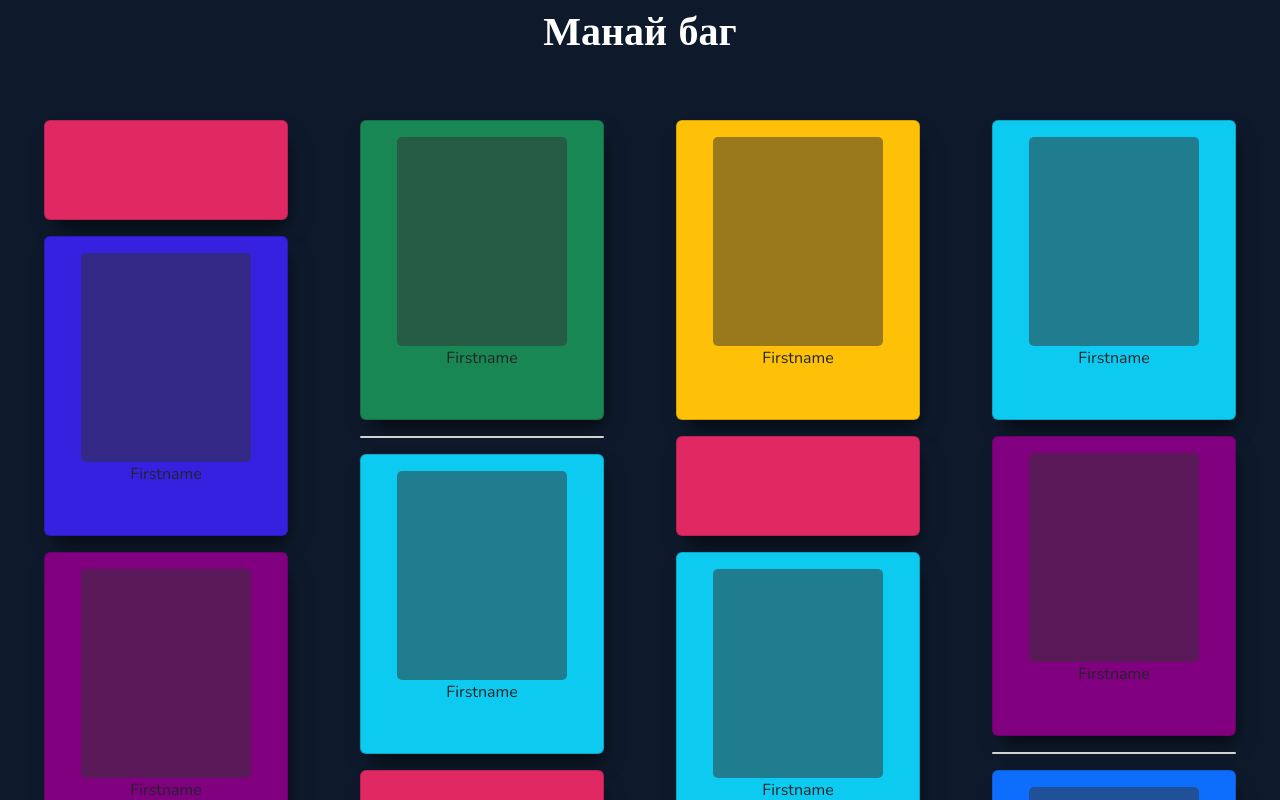
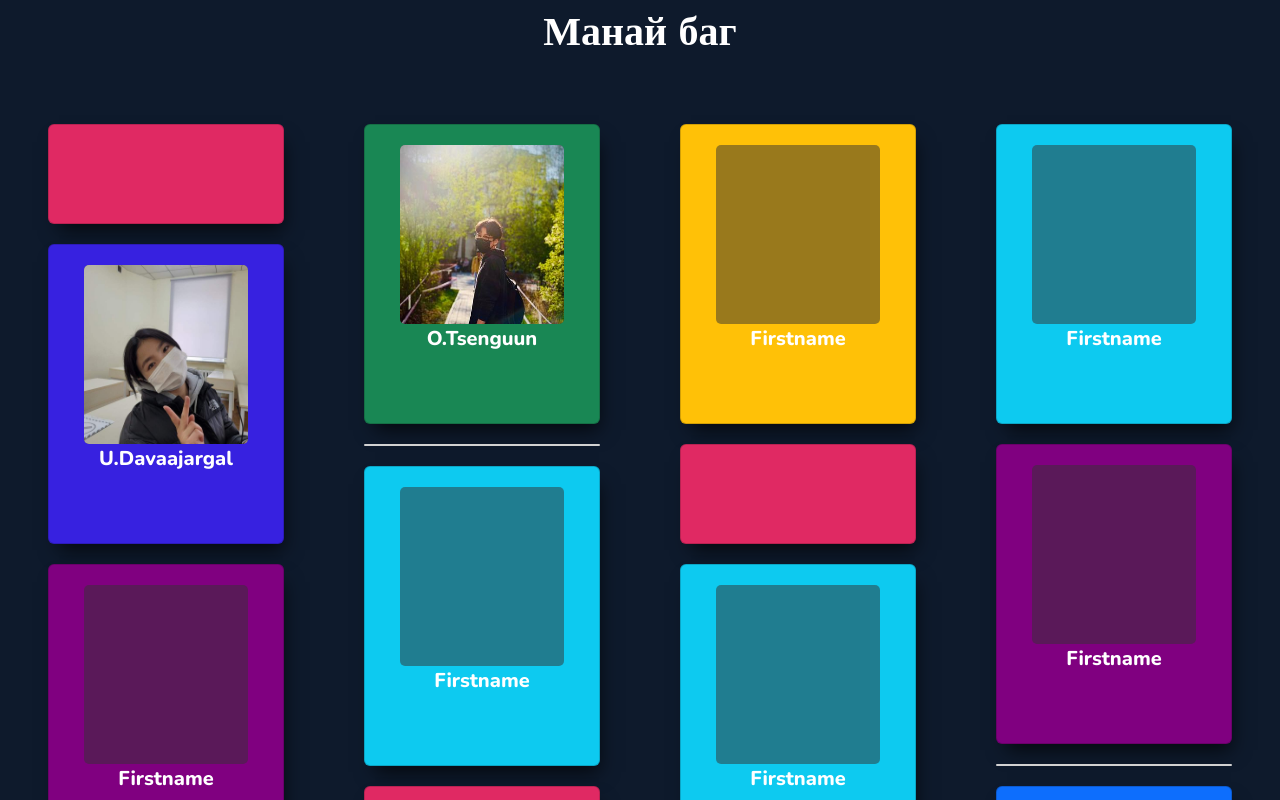
Before and after one commit to Daagii-en/intern2k22-web, a React (Create React App) app in the folder intern2022/: page / in a window 1280 px wide. Shown: the part 3380-4180 px from the top of the page. Built offline with nearby package versions, Linux system fonts and the light colour scheme.

Commit message:
saihan amraarai. hhi

```diff
--- a/intern2022/src/App.scss
+++ b/intern2022/src/App.scss
@@ -167,12 +167,14 @@ video {
       width: 80%;
       display: flex;
       justify-content: space-around;
+      opacity: 1 !important;
       div{
         color: white;
         img{
           width: 100px;
           height: 100px;
           border-radius: 50%;
+
         }
         p{
           margin:1em auto;
@@ -227,6 +229,15 @@ video {
   }
 }
 @media screen and (max-width:1200px) {
+  .header {
+    .header--logo {
+      margin-left: 0;
+      width: 80%;
+      img {
+        width: 80%;
+      }
+    }
+  }
   .footer{
     &__golomtlogo {
       margin: auto;
@@ -257,6 +268,14 @@ video {
   }
 }
 @media screen and (max-width:700px) {
+  .header {
+    .header--logo {
+      width: 100%;
+    }
+    .col.menu {
+      display: none;
+    }
+  }
   .footer{
     &--header{
       display: flex;
@@ -743,7 +762,7 @@ video {
     .menu a span {
       transition: transform 0.2s ease-out;
     }
-    .menu a span:first-child {
+    .menu a span {
       display: block;
       padding: 10px;
     }
@@ -1032,6 +1051,9 @@ video {
 .card {
   margin: 1em;
   box-shadow: 5px 12px 18px -6px rgba(0, 0, 0, 0.689);
+  color: white;
+  font-weight: 800;
+  font-size: 20px;
   &__one {
     height: 100px;
     background-color: rgb(224, 41, 99);
@@ -1046,10 +1068,17 @@ video {
   }
   &__img {
     width: 70%;
-    height: 70%;
+    height: 60%;
     margin-top: 1em;
     background-color: rgba(53, 50, 50, 0.5);
     border-radius: 5px;
+    padding: 0%;
+    img{
+      width: 100%;
+      height: 100%;
+      border-radius: 5px;
+
+    }
   }
 }
 
--- a/intern2022/src/components/Footer.jsx
+++ b/intern2022/src/components/Footer.jsx
@@ -6,7 +6,7 @@ export default class Footer extends Component {
     return (
       <div className="footer" id="contact">
         <div className="developer">
-          <h1>Хөгжүүлэгч</h1>
+          <h1>Хөгжүүлсэн</h1>
           <div className="developer__dev">
             <div className="">
               <img src={devImg2} alt="img" />
--- a/intern2022/src/components/Header.jsx
+++ b/intern2022/src/components/Header.jsx
@@ -97,7 +97,7 @@ export default class Header extends Component {
               onClick={this.scrollToHome}
             />
           </div>
-          <div className="col">
+          <div className="col menu">
             <ul>
               <li>
                 <a href="#home" id="homeAnchor">
@@ -123,7 +123,8 @@ export default class Header extends Component {
                     fill="currentColor"
                     className="bi bi-heart"
                     viewBox="0 0 16 16"
-                    onClick={this.handleButtonHeart}>
+                    onClick={this.handleButtonHeart}
+                  >
                     <path
                       fillRule="evenodd"
                       d="M8 1.314C12.438-3.248 23.534 4.735 8 15-7.534 4.736 3.562-3.248 8 1.314z"
@@ -138,7 +139,8 @@ export default class Header extends Component {
                     className="bi bi-heart bi-heart1"
                     viewBox="0 0 16 16"
                     type="button"
-                    onClick={this.handleButtonHeart}>
+                    onClick={this.handleButtonHeart}
+                  >
                     <path d="m8 2.748-.717-.737C5.6.281 2.514.878 1.4 3.053c-.523 1.023-.641 2.5.314 4.385.92 1.815 2.834 3.989 6.286 6.357 3.452-2.368 5.365-4.542 6.286-6.357.955-1.886.838-3.362.314-4.385C13.486.878 10.4.28 8.717 2.01L8 2.748zM8 15C-7.333 4.868 3.279-3.04 7.824 1.143c.06.055.119.112.176.171a3.12 3.12 0 0 1 .176-.17C12.72-3.042 23.333 4.867 8 15z" />
                   </svg>
                 )}
--- a/intern2022/src/components/Intern.jsx
+++ b/intern2022/src/components/Intern.jsx
@@ -1,8 +1,8 @@
 import React, { useEffect } from "react";
-import ScrollReveal from "scrollreveal";
 import Aos from "aos";
 import "aos/dist/aos.css";
-
+import davaajargal from "../logo/devImg1.jpg";
+import tsenguun from "../logo/devImg2.jpg";
 export function Intern() {
   useEffect(() => {
     Aos.init({ duration: 1000 });
@@ -14,8 +14,12 @@ export function Intern() {
         <div className="col-2 box--holder">
           <div data-aos="fade-up" className="  card card__one"></div>
           <div data-aos="fade-up" className="card card__two">
-            <div className="container card__img"></div>
-            <div className="text-center">Firstname</div>
+            <div className="container card__img">
+              <img src={davaajargal} alt="zurag" />
+            </div>
+            <div className="text-center">
+              <p>U.Davaajargal</p>
+            </div>
           </div>
           <div data-aos="fade-up" className="card card__three">
             <div className="container card__img"></div>
@@ -29,8 +33,10 @@ export function Intern() {
         </div>
         <div className="col-2 box--holder">
           <div data-aos="fade-up" className="card card__two bg-success ">
-            <div className="container card__img"></div>
-            <div className="text-center">Firstname</div>
+            <div className="container card__img">
+              <img src={tsenguun} alt="zurag" />
+            </div>
+            <div className="text-center">O.Tsenguun</div>
           </div>
           <div data-aos="fade-up" className="card card__four"></div>
           <div data-aos="fade-up" className="card card__three bg-info">
```
